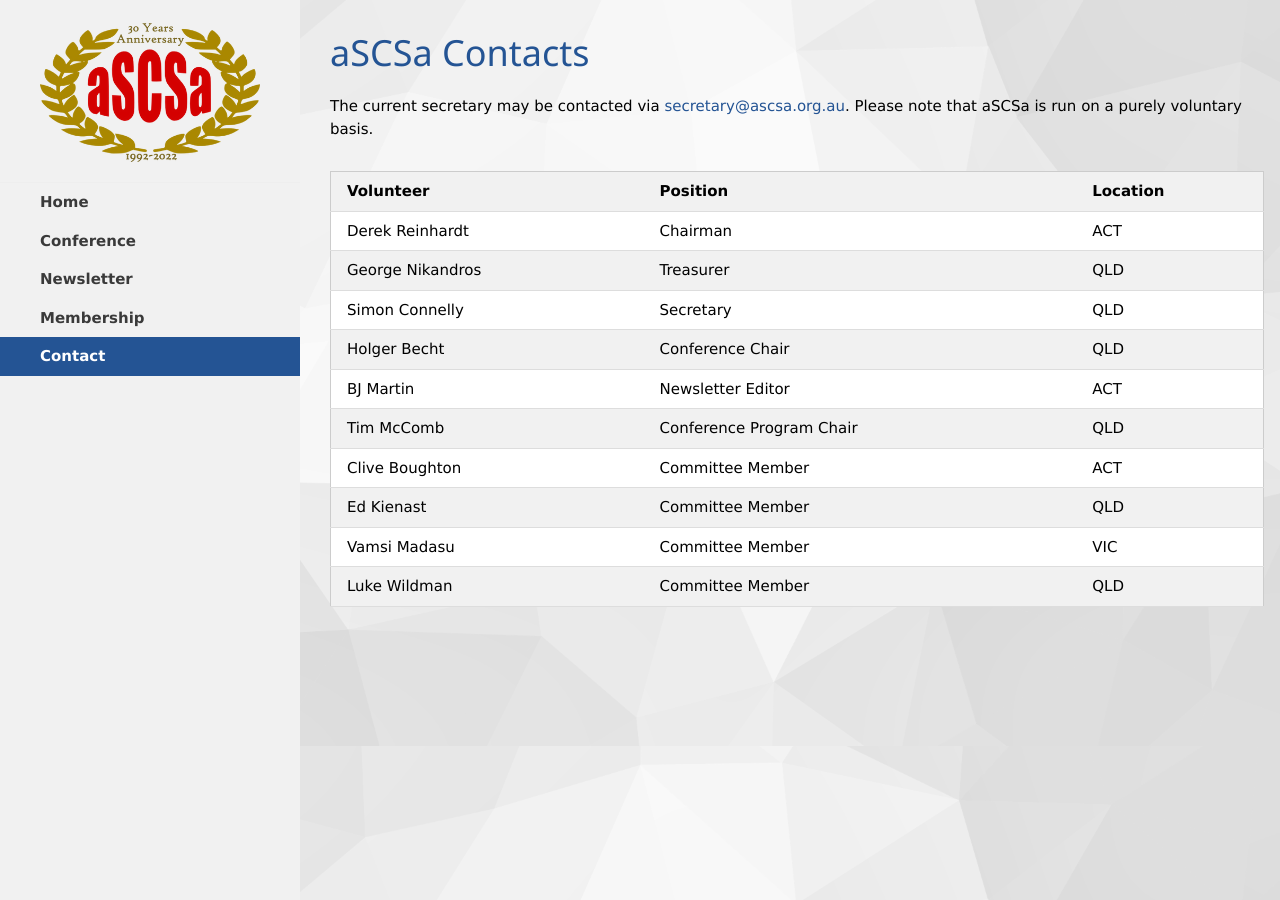
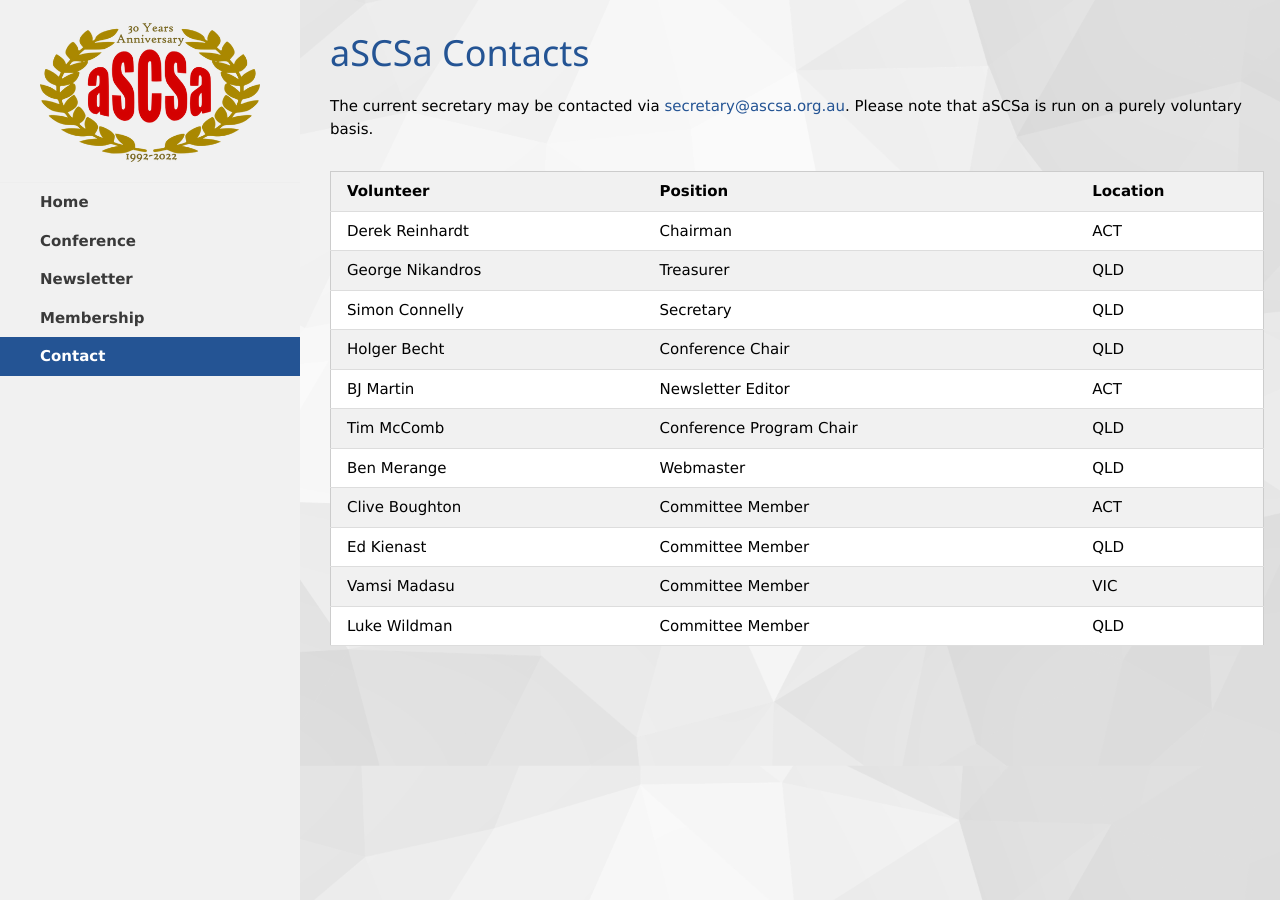
Before and after one commit to aus-safety-critical-systems-assoc/aus-safety-critical-systems-assoc.github.io, a Jekyll site: the page built from contact.html, in a window 1280 px wide. Built offline with Jekyll 4.4.1, drawn with Linux system fonts in a browser that asks for light colours.

Commit message:
Added myself as webmaster.

```diff
--- a/contact.html
+++ b/contact.html
@@ -52,6 +52,11 @@
       <td>QLD</td>
     </tr>
     <tr>
+      <td>Ben Merange</td>
+      <td>Webmaster</td>
+      <td>QLD</td>
+    </tr>
+    <tr>
       <td>Clive Boughton</td>
       <td>Committee Member</td>
       <td>ACT</td>
```
